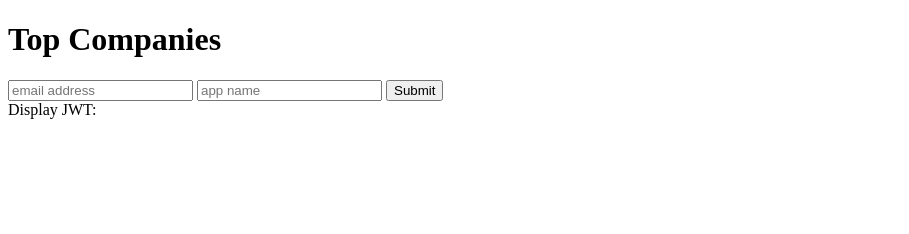
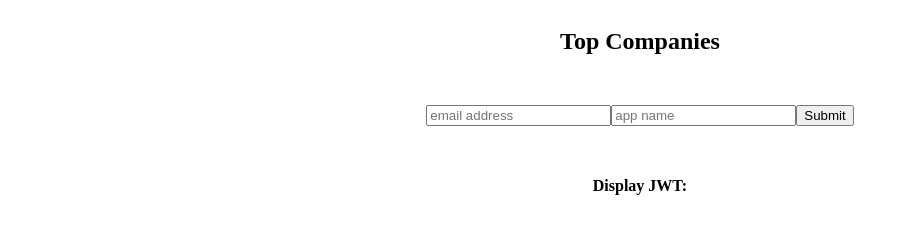
Before and after one commit to Board-Ape/byob-electric-vh, a website: page public/index.html in a window 1280 px wide. Shown: the whole page, without its empty margins (0-909 px from the left). Drawn offline with nearby package versions, Linux system fonts and the light colour scheme.

Commit message:
Minor Style Changes

```diff
--- a/public/index.html
+++ b/public/index.html
@@ -2,13 +2,23 @@
 <html>
 <head>
   <title>BYOB</title>
+  <link rel="stylesheet" type="text/css" href="styles.css" >
 </head>
 <body>
-  <h1>Top Companies</h1>
-  <input class="email" placeholder="email address" />
-  <input class="appName" placeholder="app name" />
-  <button class="submit">Submit</button>
-  <section class="display-jwt">Display JWT:</section>
+  <section>
+    <h1>Top Companies</h1>
+  </section>
+  <section>
+    <input class="email" placeholder="email address" />
+    <input class="appName" placeholder="app name" />
+    <button class="submit">Submit</button>
+  </section>
+  <section>
+    <h4>Display JWT:</h4>
+  </section>
+  <section>
+    <article class="display-jwt"><article>
+  </section>
   <script src="https://ajax.googleapis.com/ajax/libs/jquery/3.3.1/jquery.min.js"></script>
   <script src="script.js"></script>
 </body>
--- /dev/null
+++ b/public/styles.css
@@ -0,0 +1,5 @@
+section {
+ display: flex;
+ justify-content: center;
+ margin-bottom: 30px;
+}
```
